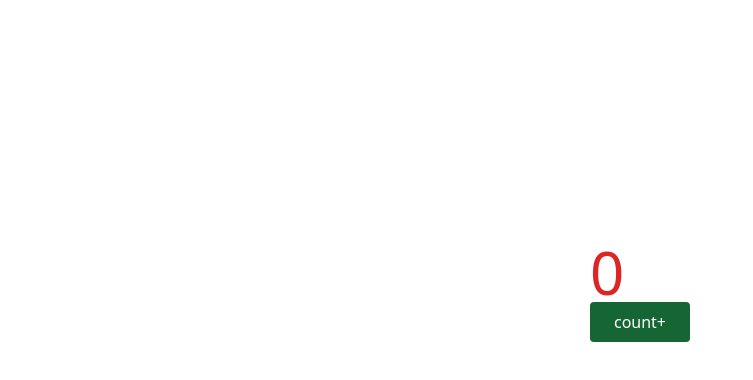
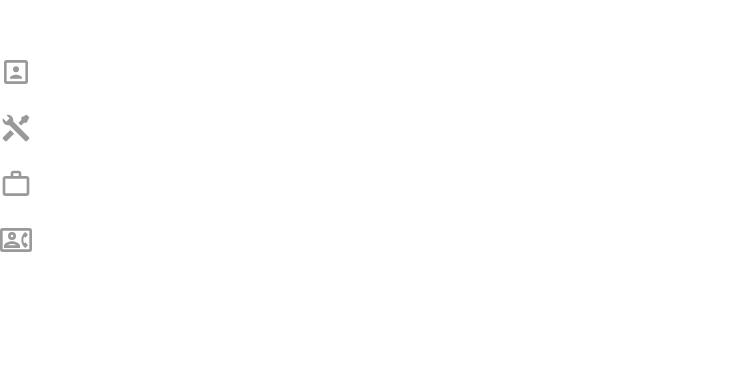
Before and after one commit to IamHenryOkeke/Portfolio-Website, a React (Vite) app: page / in a window 1280 px wide. Shown: the part 108-488 px from the top of the page, without its empty margins (0-753 px from the left). Built offline with nearby package versions, Linux system fonts and the light colour scheme.

Commit message:
removed boilerplate jsx

```diff
--- a/src/App.jsx
+++ b/src/App.jsx
@@ -1,18 +1,9 @@
-import { useState } from 'react'
+import NavBar from "./components/NavBar/NavBar"
 
-function App() {
-  const [count, setCount] = useState(0)
-
+const App = () => {
   return (
     <>
-      <div className="flex h-screen">
-            <div className="m-auto">
-                <div className="text-6xl text-red-600">{count}</div>
-                <button className="px-6 py-2 rounded bg-green-800 hover:bg-green-600 text-white" type="button" onClick={() => setCount((count) => count + 1)}>
-                    count+
-                </button>
-            </div>
-        </div>
+      <NavBar/>
     </>
   )
 }
```
